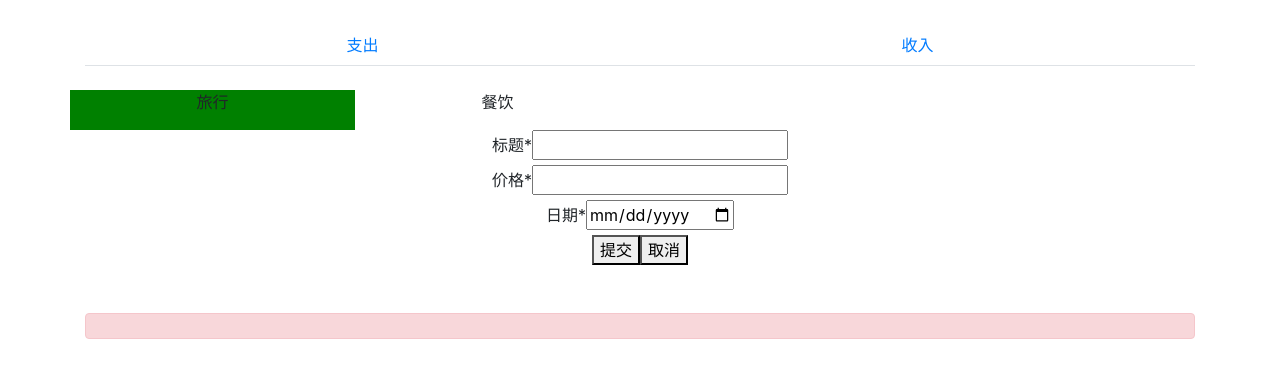
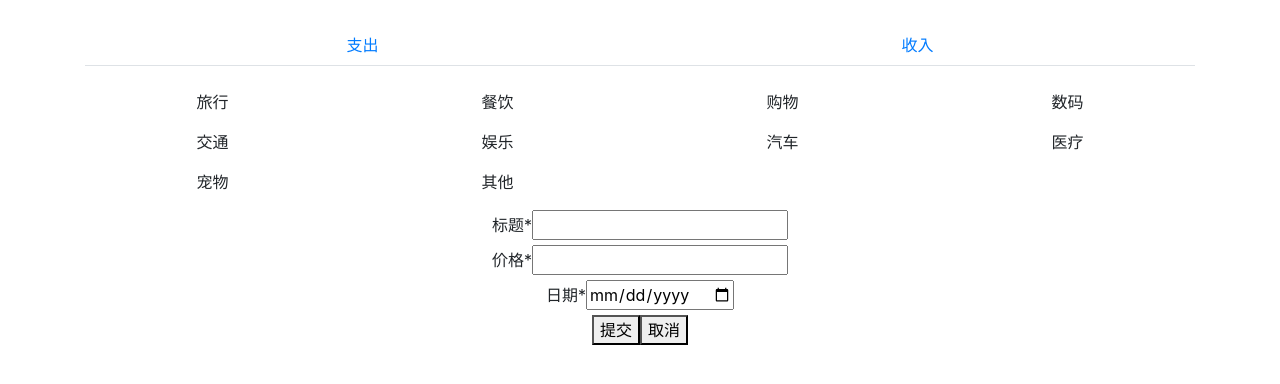
Before and after one commit to Fsskay/cashflowCaculator, a React (Create React App) app: page /Create in a window 1280 px wide. Shown: the top 384 px of the page. Built offline with nearby package versions, Linux system fonts and the light colour scheme.

Commit message:
解决了列表显示不全的原因,是由于根据时间筛选的时候选择的date跟monthCategory与padLeft函数冲突

```diff
--- a/src/App.js
+++ b/src/App.js
@@ -6,7 +6,7 @@ import './App.css';
 import Home from './containers/Home'
 import {BrowserRouter as Router, Route, Link} from "react-router-dom";
 import {testCategories, testItems} from "./testData"
-import {flatternArr} from "./unility";
+import {flatternArr,parseToYearAndMonth,ID} from "./unility";
 import Create from './containers/Create'
 export const AppContext = React.createContext();
 
@@ -22,6 +22,19 @@ class App extends Component {
             delete this.state.items[item.id]
             this.setState({
                 items:this.state.items
+            })
+        },
+        createItem:(data,selectedCategoryID)=>{
+            console.log('传出的数据',data);
+            console.log('传出的种类的id',selectedCategoryID);
+            const newId = ID()
+            const parsedDate = parseToYearAndMonth(data.date)
+            data.monthCategory = `${parsedDate.year}-${parsedDate.month}`
+            data.timestamp = new Date(data.date).getTime()
+            const newItem = {...data,id:newId,cid:selectedCategoryID}
+            console.log('newItem',newItem);
+            this.setState({
+                items:{...this.state.items,[newId]:newItem}
             })
         }
     }
--- a/src/components/CategorySelect.js
+++ b/src/components/CategorySelect.js
@@ -30,13 +30,15 @@ class CategorySelect extends Component {
             <div className="row">
                 {
                     CategoriesOfSelect.map((category, index) => {
+                        const iconColor = (category.id === selectedCategoryId) ? Colors.white : Colors.gray;
+                        const backColor = (category.id === selectedCategoryId) ? Colors.blue : Colors.lightGray;
                         const activeClassName = (selectedCategoryId ===category.id)?'category-item col-3 selectedCategory-active':'category-item col-3';
                         return (
                             <div className={activeClassName}
                                  onClick={(event) => {
                                      this.selectCategory2(event, category)
                                  }}>
-                                <p>{category.name}</p>
+                                <p color={iconColor}>{category.name}</p>
                             </div>
                         )
                     })
--- a/src/components/PriceForm.js
+++ b/src/components/PriceForm.js
@@ -1,37 +1,39 @@
 import React, {Component} from "react";
-import { isValidDate } from '../unility'
+import {isValidDate} from '../unility'
 
 
 class PriceForm extends Component {
     constructor(props) {
         super(props);
+
         this.state = {
             submitPass: true,
-            errorMessage: ''
+            errorMessage: '',
+            item:{}
         }
     }
 
     submitForm = (event) => {
-        const { item,onSubmitForm } = this.props;
+        const {item, onSubmitForm} = this.props;
         const {editMode} = !!item.id
-        const title = this.titleInput.value.trim *1
-        const price = this.priceInput.value.trim
-        const date = this.dateInput.value.trim
+        const title = this.titleInput.value.trim() * 1
+        const price = this.priceInput.value.trim()
+        const date = this.dateInput.value.trim()
 
-        if (price && title && date) {
+        if (price && title && date ) {
             if (price < 0) {
                 this.setState({
                     submitPass: false,
-                    errorMessage: '金额不能小于0'
+                    errorMessage: '价格数字必须大于0'
                 })
-            }else if (!isValidDate(date)) {
+            } else if (!isValidDate(date)) {
                 this.setState({
-                    validatePass: false,
+                    submitPass: false,
                     errorMessage: '请填写正确的日期格式'
                 })
             } else {
                 this.setState({
-                    validatePass: true,
+                    submitPass: true,
                     errorMessage: ''
                 })
                 if (editMode) {
@@ -42,8 +44,8 @@ class PriceForm extends Component {
             }
         } else {
             this.setState({
-                submitPass: false,
-                errorMessage: '请输入所有项'
+                validatePass: false,
+                errorMessage: '请输入所有必选项'
             })
         }
         event.preventDefault()
@@ -54,7 +56,7 @@ class PriceForm extends Component {
         return (
             <form onSubmit={(event) => {
                 this.submitForm(event)
-            }}>
+            }} noValidate>
                 <div>
                     <label>标题*</label>
                     <input type="text"
@@ -87,10 +89,10 @@ class PriceForm extends Component {
                 </div>
                 <button type="submit">提交</button>
                 <button onClick={this.props.onCancelForm}>取消</button>
-                {!this.state.validatePass &&
-                <div className="alert alert-danger mt-5" role="alert">
-                    {this.state.errorMessage}
-                </div>
+                {!this.state.submitPass &&
+                    <div className="alert alert-danger mt-5" role="alert">
+                        {this.state.errorMessage}
+                    </div>
                 }
             </form>
         );
--- a/src/components/PriceList.js
+++ b/src/components/PriceList.js
@@ -14,7 +14,8 @@ class PriceList extends Component {
                 {
                     items.map((item) => (
                         <li className="list-group-item d-flex
-                        justify-content-between align-item-center">
+                        justify-content-between align-item-center"
+                            key={item.id}>
                             <span className="col-1">{item.category.name}</span>
                             <span className="col-5">{item.title}</span>
                             <span className="col-2">{(item.category.type==="income")?'+':'-'}{item.price}</span>
--- a/src/containers/Create.js
+++ b/src/containers/Create.js
@@ -4,8 +4,12 @@ import {TYPE_OUTCOME, TYPE_INCOME} from '../unility'
 import withContext from "../WithContext";
 import CategorySelect from '../components/CategorySelect'
 import PriceForm from '../components/PriceForm'
+import {withRouter} from 'react-router-dom'
 
 const tabsText = [TYPE_OUTCOME, TYPE_INCOME]
+
+//
+
 
 const editItem = [{
     "title": "再次更新标题",
@@ -17,28 +21,16 @@ const editItem = [{
     "timestamp": 1536969600000
 }]
 
-const KayTestCategories = [
-    {
-        "name": "旅行",
-        "iconName": "ios-plane",
-        "id": "1",
-        "type": "outcome"
-    },
-    {
-        "name": "餐饮",
-        "iconName": "ios-restaurant",
-        "id": "2",
-        "type": "outcome"
-    },]
+
 
 class Create extends Component {
     constructor(props) {
         super(props);
-        const {id} = props.match.params
-        const {categories, items} = props.data
         this.state = {
+            selectedTab:TYPE_OUTCOME,
             tabsText: tabsText[0],
-            selectedCategory: KayTestCategories[0]
+            selectedCategory: null,
+            filterCategories:[]
         }
     }
 
@@ -54,13 +46,14 @@ class Create extends Component {
             selectedTab: tabsText[index]
         })
     }
-
+    //传入data和editMode,传给createItem 数据和选择好的类目的id
     submitFormForCreate = (data, editMode) => {
         if (!editMode) {
-            // createItem()
+            this.props.actions.createItem(data,this.state.selectedCategory.id)
         } else {
             // updateItem()
         }
+        this.props.history.push('/')
     }
 
     cancelForm = () => {
@@ -70,14 +63,18 @@ class Create extends Component {
     render() {
         const {data} = this.props
         const {items, categories, } = data
-        const {selectedCategory} = this.state
+        const {selectedTab,selectedCategory} = this.state
+        //删选类别不同的category,先变成数组,筛选出selectedTab相同的category
+        const filterCategories = Object.keys(categories)
+            .filter(id => categories[id].type === selectedTab)
+            .map(id => categories[id]);
 
-
-        console.log('KayTestCategories', KayTestCategories)
+        console.log('filterCategories', filterCategories)
         console.log('selectedCategory',selectedCategory);
 
 
         return (
+            <React.Fragment>
             <div>
                 <Tabs onChangeTabs={this.createTabChange}>
                     <Tab>
@@ -87,13 +84,14 @@ class Create extends Component {
                         收入
                     </Tab>
                 </Tabs>
-                <CategorySelect CategoriesOfSelect={KayTestCategories} onSelectCategory={this.selectCategory}
+                <CategorySelect CategoriesOfSelect={filterCategories} onSelectCategory={this.selectCategory}
                                 selectedCategory={selectedCategory}/>
 
                 <PriceForm item={editItem} onSubmitForm={this.submitFormForCreate} onCancelForm={this.cancelForm}/>
             </div>
+            </React.Fragment>
         );
     }
 }
 
-export default withContext(Create)
+export default withRouter(withContext(Create))
--- a/src/containers/Home.js
+++ b/src/containers/Home.js
@@ -6,8 +6,10 @@ import CreateBtn from "../components/CreateBtn";
 import {parseToYearAndMonth, flatternArr, padLeft, LIST_VIEW, CHART_VIEW,} from '../unility'
 import TotalPrice from "../components/TotalPrice"
 import {testCategories, testItems} from "../testData"
-import {AppContext} from "../App"
+
 import withContext from "../WithContext";
+import {withRouter} from 'react-router-dom'
+
 
 const tabsText = [LIST_VIEW, CHART_VIEW]
 
@@ -16,7 +18,8 @@ class Home extends Component {
         super(props);
         this.state = {
             currentDate: parseToYearAndMonth(),
-            tabView: tabsText[0]
+            tabView: tabsText[0],
+            itemsWithCategory:[]
         }
     }
 
@@ -49,14 +52,22 @@ class Home extends Component {
         const {data} = this.props
         const {items, categories} = data
         console.log('data',data)
+        console.log('items',items)
+        console.log('categories',categories)
+
+
         const {currentDate, tabView} = this.state
+        console.log('currentDate',currentDate);
+        console.log('currentDate.year',currentDate.year);
+        console.log('currentDate.month',currentDate.month);
+
         const itemsWithCategory = Object.keys(items).map(id => {
             items[id].category = categories[items[id].cid];
             return items[id]
         }).filter(item => {
-            return item.monthCategory.includes(`${currentDate.year}-${padLeft(currentDate.month)}`)
+            return item.monthCategory.includes(`${currentDate.year}-${currentDate.month}`)
         })
-
+        console.log("itemsWithCategory",itemsWithCategory);
 
         let totalIncome = 0, totalOutcome = 0;
         itemsWithCategory.forEach(item => {
@@ -66,6 +77,7 @@ class Home extends Component {
                 totalIncome += item.price
             }
         })
+
         return (
             <React.Fragment>
 
@@ -114,4 +126,4 @@ class Home extends Component {
     }
 }
 
-export default withContext(Home)
+export default withRouter(withContext(Home))
--- a/src/testData.js
+++ b/src/testData.js
@@ -248,8 +248,8 @@ export const testItems = [
   {
     "title": "吃晚饭",
     "price": 200,
-    "date": "2020-08-27",
-    "monthCategory": "2020-8",
+    "date": "2020-09-27",
+    "monthCategory": "2020-9",
     "id": "_31f50qnyx",
     "cid": "2"
   }
--- a/src/unility.js
+++ b/src/unility.js
@@ -49,3 +49,11 @@ export const Colors = {
     lightGray: '#efefef',
     white: '#fff',
 }
+
+//用于create.js返回页面的数据加上id
+export const ID = () => {
+    // Math.random should be unique because of its seeding algorithm.
+    // Convert it to base 36 (numbers + letters), and grab the first 9 characters
+    // after the decimal.
+    return '_' + Math.random().toString(36).substr(2, 9);
+}
```
